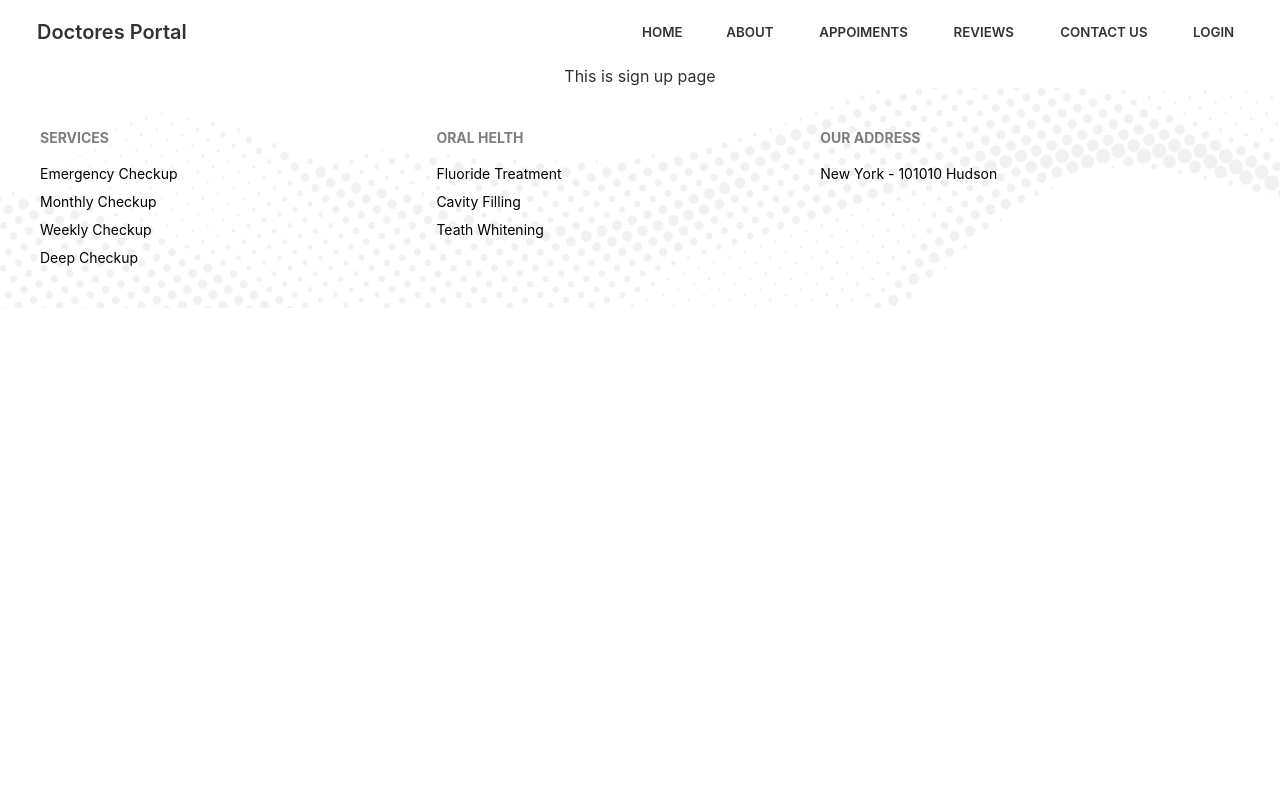
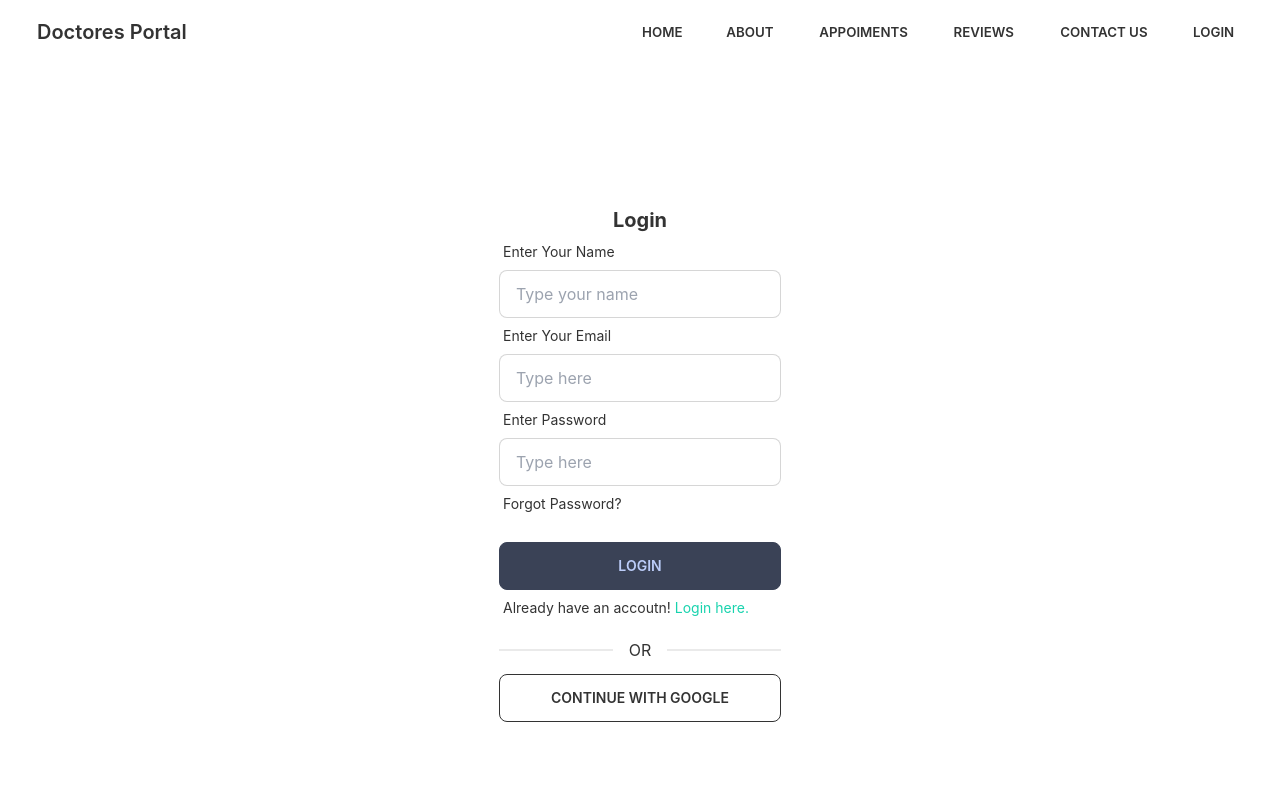
Before and after one commit to raihan-778/doctors-portal-client, a React (Create React App) app: page /signup in a window 1280 px wide. Shown: the top 800 px of the page. Built offline with nearby package versions, Linux system fonts and the light colour scheme; no server answers.

Commit message:
signup functionality added

```diff
--- /dev/null
+++ b/src/context/AuthProvider.js
@@ -0,0 +1,42 @@
+import React, { createContext, useEffect, useState } from "react";
+import {
+  getAuth,
+  createUserWithEmailAndPassword,
+  signInWithEmailAndPassword,
+  onAuthStateChanged,
+  signOut,
+} from "firebase/auth";
+
+import app from "../firebase/firebase.config";
+const auth = getAuth(app);
+export const AuthContext = createContext();
+
+const AuthProvider = ({ children }) => {
+  const [user, setUser] = useState("");
+
+  const createUser = (email, password) => {
+    return createUserWithEmailAndPassword(auth, email, password);
+  };
+
+  const login = (email, password) => {
+    return signInWithEmailAndPassword(auth, email, password);
+  };
+  const logout = () => {
+    return signOut(auth);
+  };
+
+  useEffect(() => {
+    const unsubscribe = onAuthStateChanged(auth, (currentUser) => {
+      console.log(currentUser);
+      setUser(currentUser);
+    });
+    return () => unsubscribe();
+  }, []);
+
+  const authInfo = { user, logout, login, createUser, setUser };
+  return (
+    <AuthContext.Provider value={authInfo}>{children}</AuthContext.Provider>
+  );
+};
+
+export default AuthProvider;
--- a/src/index.js
+++ b/src/index.js
@@ -4,11 +4,14 @@ import "./index.css";
 import App from "./App";
 import reportWebVitals from "./reportWebVitals";
 import "react-day-picker/dist/style.css";
+import AuthProvider from "./context/AuthProvider";
 
 const root = ReactDOM.createRoot(document.getElementById("root"));
 root.render(
   <React.StrictMode>
-    <App />
+    <AuthProvider>
+      <App />
+    </AuthProvider>
   </React.StrictMode>
 );
 
--- a/src/pages/Login/Login.js
+++ b/src/pages/Login/Login.js
@@ -1,9 +1,12 @@
-import React from "react";
+import React, { useContext, useState } from "react";
 
 import { useForm } from "react-hook-form";
 import { Link } from "react-router-dom";
+import { AuthContext } from "../../context/AuthProvider";
 
 const Login = () => {
+  const { login } = useContext(AuthContext);
+  const [loginError, setLoginError] = useState("");
   const {
     register,
     formState: { errors },
@@ -12,7 +15,15 @@ const Login = () => {
 
   const handleLogin = (data) => {
     console.log(data);
-    console.log("clicked");
+    login(data.email, data.password)
+      .then((result) => {
+        console.log(result.user);
+        setLoginError("");
+      })
+      .catch((err) => {
+        console.error(err.message);
+        setLoginError(err.message);
+      });
   };
 
   return (
@@ -47,13 +58,6 @@ const Login = () => {
               className="input input-bordered w-full max-w-xs"
               {...register("password", {
                 required: "Password is required",
-                pattern: /^[A-Za-z]+$/i,
-                message: "password should be at least 1 alphabate",
-                minLength: {
-                  value: 6,
-
-                  message: "Password must be at least 6 characters",
-                },
               })}
               aria-invalid={errors.password ? "true" : "false"}
             />
@@ -72,10 +76,13 @@ const Login = () => {
             value="Login"
             type="submit"
           />
+          {loginError && <p>{loginError}</p>}
           <label className="label">
             <span className="label-text">
               New to doctors portal!{" "}
-              <Link className="text-secondary">Create New Account.</Link>
+              <Link to="/signup" className="text-secondary">
+                Create New Account.
+              </Link>
             </span>
           </label>
           <div className="divider">OR</div>
--- a/src/pages/SignUp/SignUp.js
+++ b/src/pages/SignUp/SignUp.js
@@ -1,9 +1,115 @@
-import React from "react";
+import React, { useContext } from "react";
+import { useForm } from "react-hook-form";
+import { Link } from "react-router-dom";
+import { AuthContext } from "../../context/AuthProvider";
 
 const SignUp = () => {
+  const { createUser } = useContext(AuthContext);
+  const {
+    register,
+    formState: { errors },
+    handleSubmit,
+  } = useForm();
+
+  const handleSignUp = (data) => {
+    console.log(data);
+    console.log(errors);
+    createUser(data.email, data.password)
+      .then((result) => console.log(result.user))
+      .catch((err) => console.error(err));
+  };
   return (
-    <div>
-      <h2>This is sign up page</h2>
+    <div className="flex  h-[800px] justify-center  items-center">
+      <div>
+        <h2 className="text-xl  font-bold">Login</h2>
+        <form onSubmit={handleSubmit(handleSignUp)}>
+          <div className="form-control w-full max-w-xs">
+            <label className="label">
+              <span className="label-text">Enter Your Name</span>
+            </label>
+            <input
+              {...register("name", {
+                maxLength: 20,
+                required: "Namd field cannot be empty",
+              })}
+              type="text"
+              placeholder="Type your name"
+              name="name"
+              className="input input-bordered w-full max-w-xs"
+            />
+            {errors.name?.type === "required" && (
+              <p className="text-orange-600" role="alert">
+                {errors.name?.message}
+              </p>
+            )}
+          </div>
+          <div className="form-control w-full max-w-xs">
+            <label className="label">
+              <span className="label-text">Enter Your Email</span>
+            </label>
+            <input
+              {...register("email", {
+                required: "Please enter a valid email address",
+              })}
+              type="email"
+              placeholder="Type here"
+              name="email"
+              className="input input-bordered w-full max-w-xs"
+            />
+            {errors.email && (
+              <p className="text-orange-600" role="alert">
+                {errors.email?.message}
+              </p>
+            )}
+          </div>
+          <div className="form-control w-full max-w-xs">
+            <label className="label">
+              <span className="label-text">Enter Password</span>
+            </label>
+            <input
+              {...register("password", {
+                minLength: 6,
+                required: "Password should be 6 caracter long or more",
+                pattern: {
+                  value:
+                    /^(?=.*[A-Za-z])(?=.*\d)(?=.*[@$!%*#?&])[A-Za-z\d@$!%*#?&]{8,}$/,
+                  message: "password must be strong",
+                },
+              })}
+              type="password"
+              name="password"
+              placeholder="Type here"
+              className="input input-bordered w-full max-w-xs"
+            />
+          </div>
+          {errors.password && (
+            <p className="text-orange-600" role="alert">
+              {errors.password?.message}
+            </p>
+          )}
+          <label className="label">
+            <span className="label-text">Forgot Password?</span>
+          </label>
+
+          <input
+            className="btn mt-5 w-full max-w-xs btn-accent"
+            value="Login"
+            type="submit"
+          />
+          <label className="label">
+            <span className="label-text">
+              Already have an accoutn!{" "}
+              <Link to="/login" className="text-secondary">
+                Login here.
+              </Link>
+            </span>
+          </label>
+          <div className="divider">OR</div>
+          <button className="btn btn-outline w-full">
+            CONTINUE WITH GOOGLE
+          </button>
+        </form>
+      </div>
     </div>
   );
 };
--- a/src/shared/Header/Header.js
+++ b/src/shared/Header/Header.js
@@ -1,7 +1,15 @@
-import React from "react";
+import React, { useContext } from "react";
 import { Link } from "react-router-dom";
+import { AuthContext } from "../../context/AuthProvider";
 
 const Header = () => {
+  const { user, logout } = useContext(AuthContext);
+  const handleLogout = () => {
+    logout()
+      .then((result) => {})
+      .catch((err) => console.error(err));
+  };
+
   const menuItems = (
     <>
       <Link className="mr-2 btn btn-ghost" to="/">
@@ -19,9 +27,15 @@ const Header = () => {
       <Link className="mr-2 btn btn-ghost" to="/contact">
         Contact Us
       </Link>
-      <Link className="mr-2 btn btn-ghost" to="login">
-        Login
-      </Link>
+      {user?.uid ? (
+        <button onClick={handleLogout} className="btn btn-outline">
+          SignOut
+        </button>
+      ) : (
+        <Link className="mr-2 btn btn-ghost" to="login">
+          Login
+        </Link>
+      )}
     </>
   );
 
```
